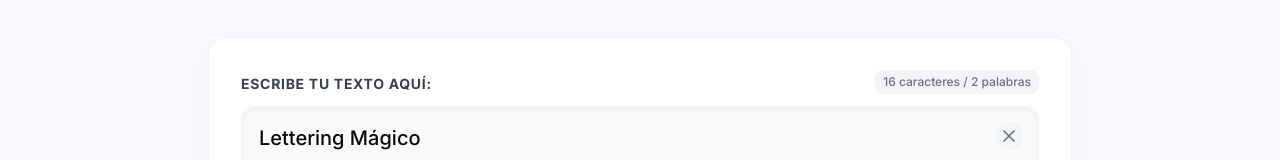
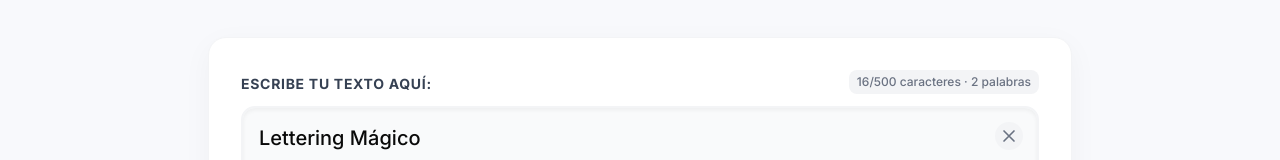
Before and after one commit to garrison2025/Generador-de-Lettering-new, a React (Vite) app: page /herramientas/conversor-texto in a window 1280 px wide. Shown: the part 280-440 px from the top of the page. Built offline with nearby package versions, Linux system fonts and the light colour scheme.

Commit message:
perf: cap bulk unicode input at 500 characters

```diff
--- a/src/pages/ConversorTexto.tsx
+++ b/src/pages/ConversorTexto.tsx
@@ -266,13 +266,13 @@ export default function ConversorTexto() {
       <div className="bg-white rounded-2xl shadow-[0_8px_30px_rgb(0,0,0,0.04)] border border-gray-100 p-6 md:p-8 mb-8">
         <div className="flex justify-between items-end mb-3">
           <label htmlFor="text-input" className="block text-sm font-bold text-gray-700 uppercase tracking-wider">Escribe tu texto aquí:</label>
-          <span className="text-xs font-medium text-gray-500 bg-gray-100 px-2 py-1 rounded-md">{inputCharacterCount} caracteres / {inputText.split(/\s+/).filter(w => w.length > 0).length} palabras</span>
+          <span className="text-xs font-medium text-gray-500 bg-gray-100 px-2 py-1 rounded-md">{inputCharacterCount}/500 caracteres · {inputText.split(/\s+/).filter(w => w.length > 0).length} palabras</span>
         </div>
         <div className="relative">
           <textarea
             id="text-input"
             value={inputText}
-            onChange={(e) => setInputText(e.target.value)}
+            onChange={(e) => setInputText(Array.from(e.target.value).slice(0, 500).join(''))}
             className="w-full h-32 p-4 bg-gray-50 border-2 border-gray-100 rounded-xl focus:ring-0 focus:border-[#5A4AD2] outline-none resize-none text-xl font-medium pr-12 transition-all shadow-inner placeholder:text-gray-500"
             placeholder="Escribe algo increíble..."
           />
```
